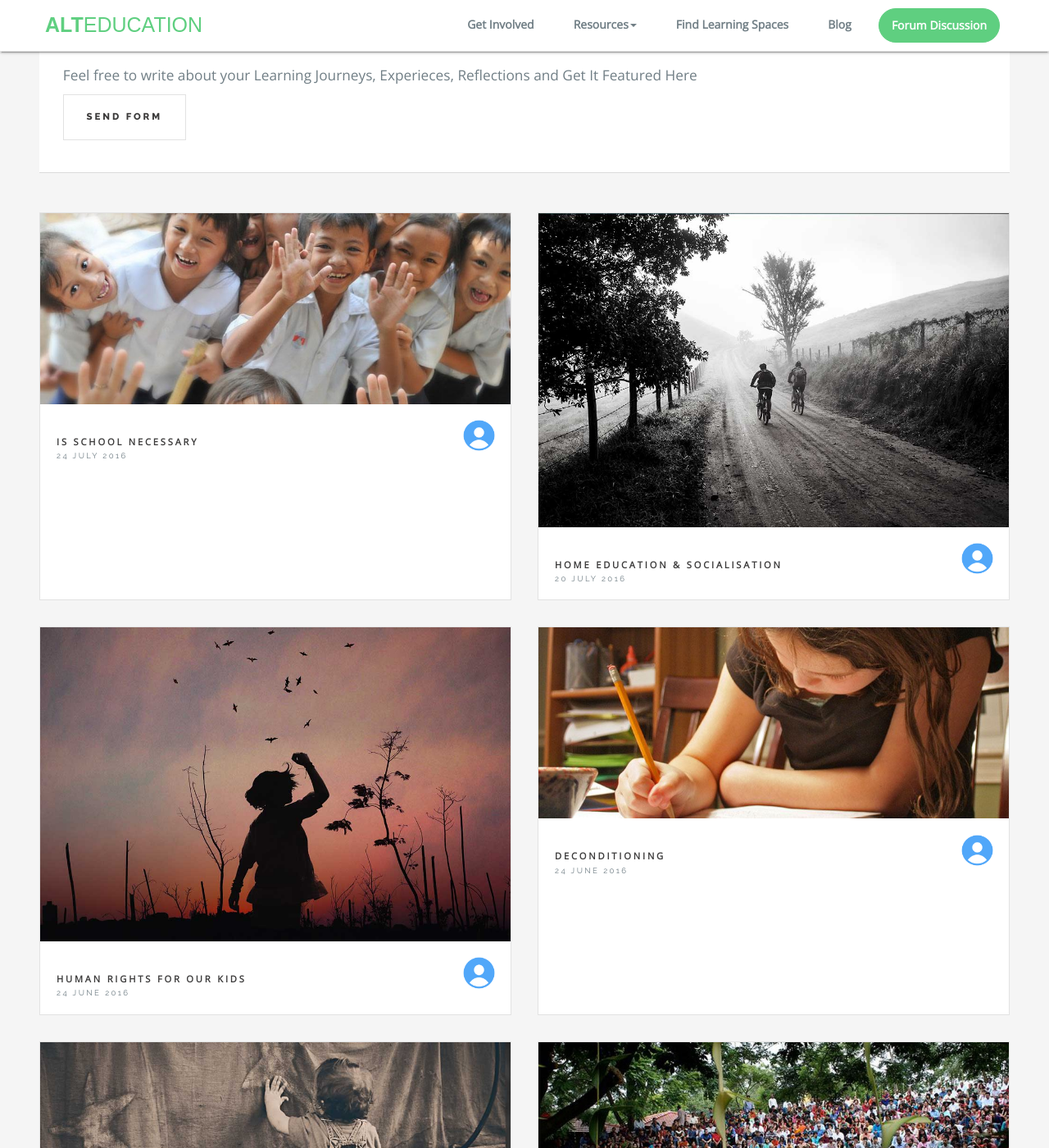
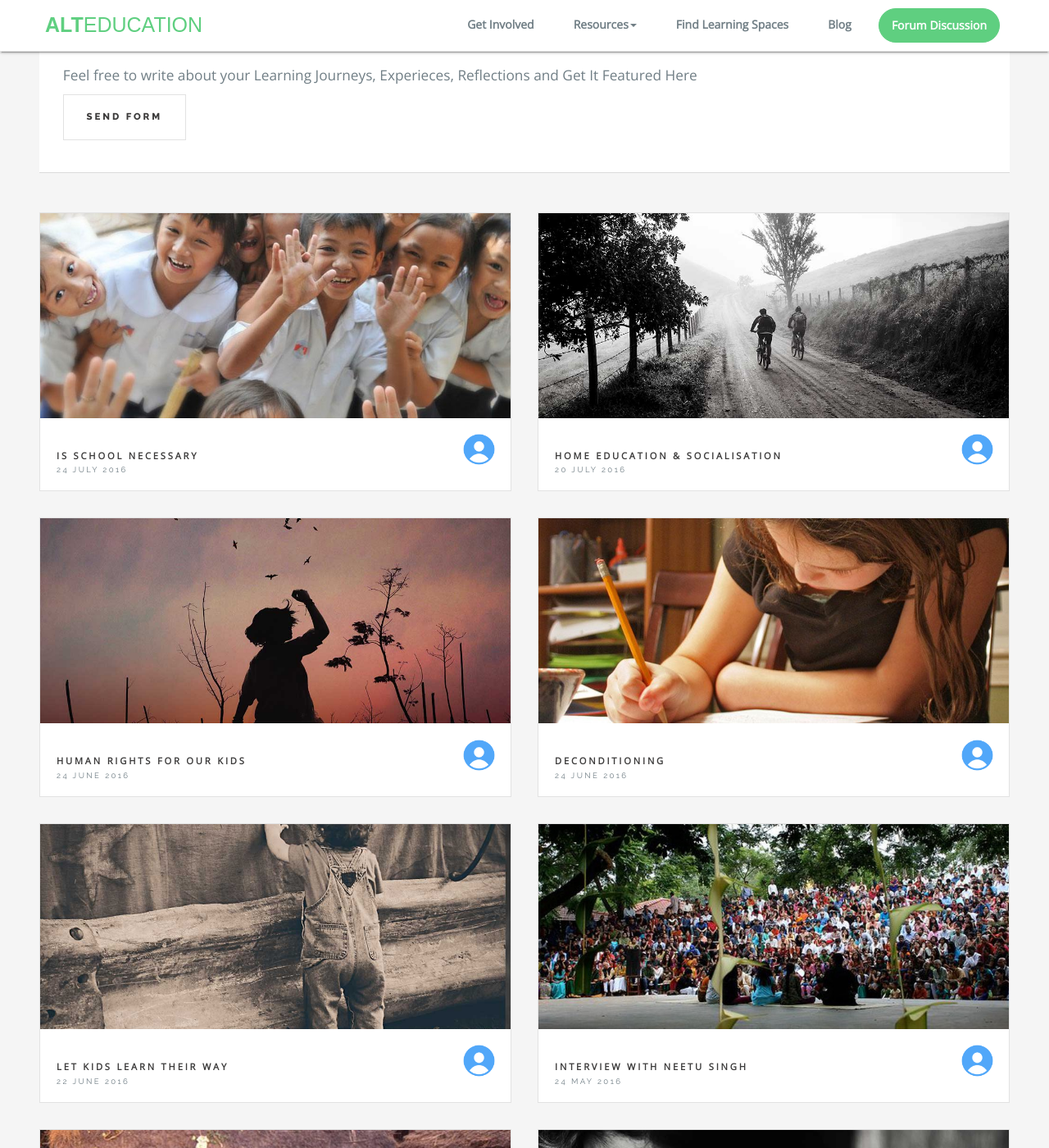
Before and after one commit to alteducation/web, a Jekyll site: the page built from blog/index.html, in a window 1280 px wide and 1400 px high, scrolled down 4592 px. Shown: the whole window at 82% size. Built offline with Jekyll 4.4.1, drawn with Linux system fonts in a browser that asks for light colours; some web fonts are replaced; the list of posts is cut into pages by our own code; comment, search, counter and statistics services are not loaded.

Commit message:
Mini Posts Layout Fix

```diff
--- a/css/blog.css
+++ b/css/blog.css
@@ -2512,6 +2512,8 @@
 				-ms-transition: -ms-transform 0.2s ease-out;
 				transition: transform 0.2s ease-out;
 				width: 100%;
+				height: 250px;
+				object-fit: cover;
 			}
 
 			.mini-post .image:hover img {
```
